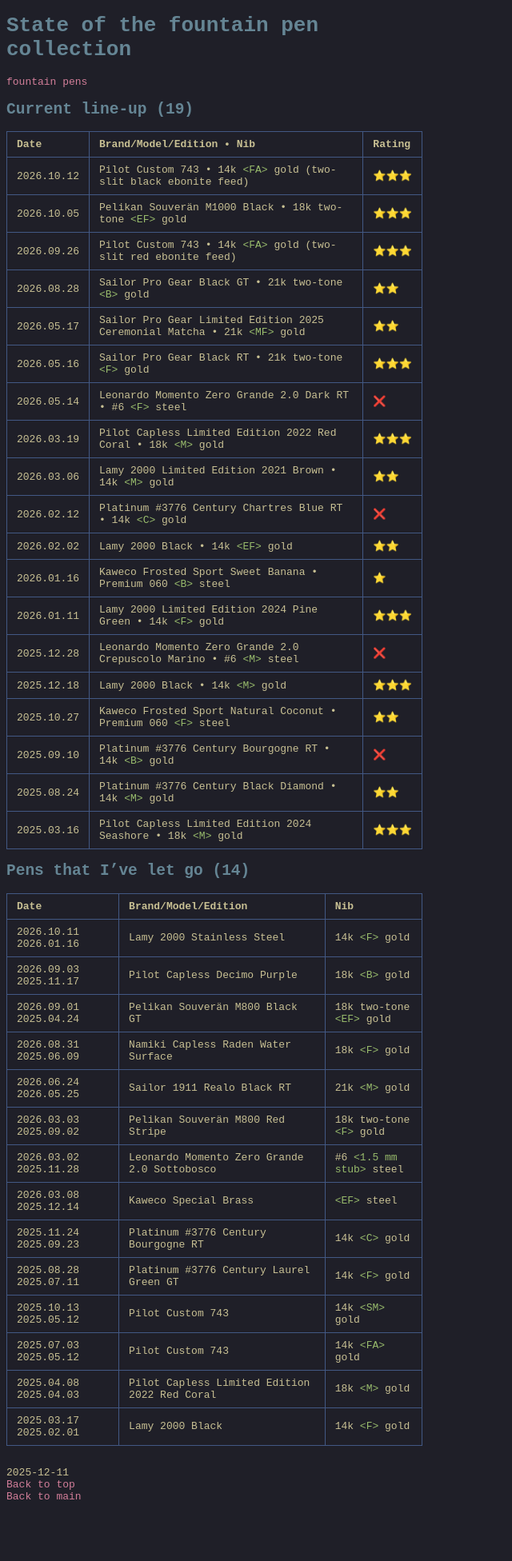
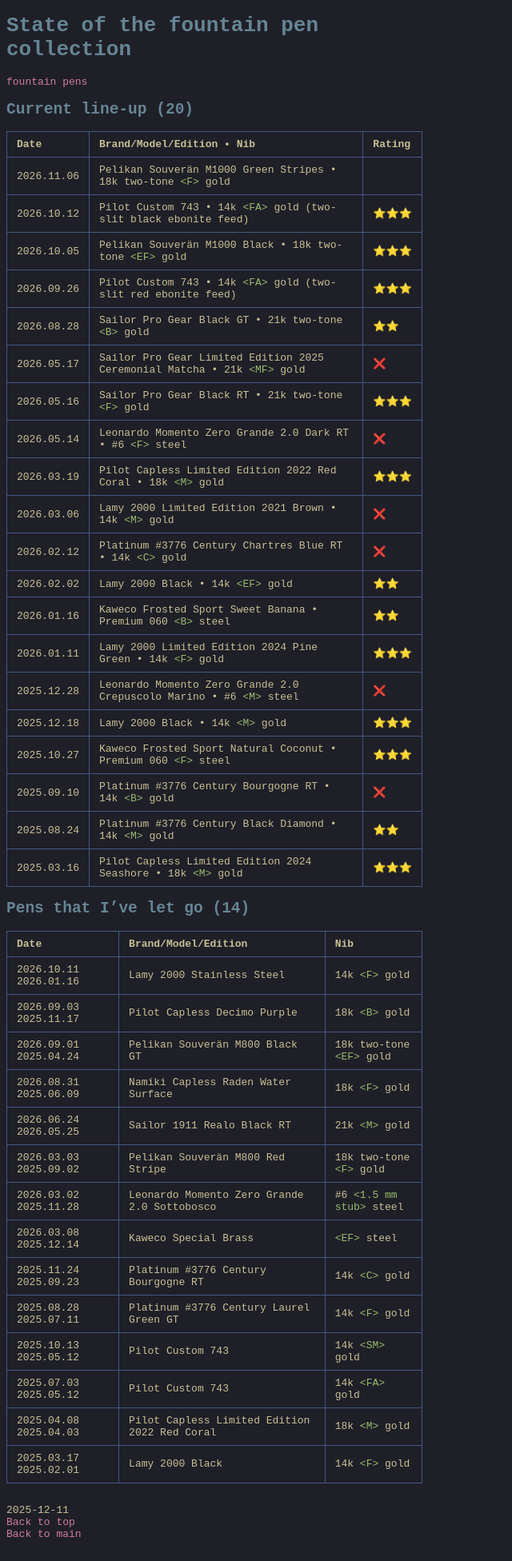
Before and after one commit to s-estay/s-estay.github.io, a Jekyll site: the page built from _posts/2025-12-11-fp-collection.md, in a window 1280 px wide. Shown: the whole page at 80% size, without its empty margins (0-640 px from the left). Built offline with Jekyll 4.4.1, drawn with Linux system fonts in a browser that asks for light colours; before the commit the page ends 1905 px from its top, so only the background shows below that.

Commit message:
New M1000 F && pens for sale

```diff
--- a/_posts/2025-12-11-fp-collection.md
+++ b/_posts/2025-12-11-fp-collection.md
@@ -8,27 +8,28 @@
 
 ## Current line-up <span data-table-row-count></span>
 
-| Date | Brand/Model/Edition • Nib                                                | Rating |
-| --- |--------------------------------------------------------------------------| --- |
-| 2026.10.12 | Pilot Custom 743 • 14k `<FA>` gold (two-slit black ebonite feed)         | ⭐️⭐️⭐️ |
-| 2026.10.05 | Pelikan Souverän M1000 Black • 18k two-tone `<EF>` gold                  | ⭐️⭐️⭐️ |
-| 2026.09.26 | Pilot Custom 743 • 14k `<FA>` gold (two-slit red ebonite feed)           | ⭐️⭐️⭐️ |
-| 2026.08.28 | Sailor Pro Gear Black GT • 21k two-tone `<B>` gold                       | ⭐️⭐️ |
-| 2026.05.17 | Sailor Pro Gear Limited Edition 2025 Ceremonial Matcha • 21k `<MF>` gold | ⭐️⭐️ |
-| 2026.05.16 | Sailor Pro Gear Black RT • 21k two-tone `<F>` gold                       | ⭐️⭐️⭐️ |
-| 2026.05.14 | Leonardo Momento Zero Grande 2.0 Dark RT • #6 `<F>` steel                | ❌️ |
-| 2026.03.19 | Pilot Capless Limited Edition 2022 Red Coral • 18k `<M>` gold            | ⭐️⭐️⭐️ |
-| 2026.03.06 | Lamy 2000 Limited Edition 2021 Brown • 14k `<M>` gold                    | ⭐️⭐️ |
-| 2026.02.12 | Platinum #3776 Century Chartres Blue RT • 14k `<C>` gold                 | ❌️ |
-| 2026.02.02 | Lamy 2000 Black • 14k `<EF>` gold                                        | ⭐️⭐️ |
-| 2026.01.16 | Kaweco Frosted Sport Sweet Banana • Premium 060 `<B>` steel              | ⭐️ |
-| 2026.01.11 | Lamy 2000 Limited Edition 2024 Pine Green • 14k `<F>` gold               | ⭐️⭐️⭐️ |
-| 2025.12.28 | Leonardo Momento Zero Grande 2.0 Crepuscolo Marino • #6 `<M>` steel      | ❌️ |
-| 2025.12.18 | Lamy 2000 Black • 14k `<M>` gold                                         | ⭐️⭐️⭐️ |
-| 2025.10.27 | Kaweco Frosted Sport Natural Coconut • Premium 060 `<F>` steel           | ⭐️⭐️ |
-| 2025.09.10 | Platinum #3776 Century Bourgogne RT • 14k `<B>` gold                     | ❌️ |
-| 2025.08.24 | Platinum #3776 Century Black Diamond • 14k `<M>` gold                    | ⭐️⭐️ |
-| 2025.03.16 | Pilot Capless Limited Edition 2024 Seashore • 18k `<M>` gold             | ⭐️⭐️⭐️ |
+| Date | Brand/Model/Edition • Nib | Rating |
+| --- | --- | --- |
+| 2026.11.06 | Pelikan Souverän M1000 Green Stripes • 18k two-tone `<F>` gold | |
+| 2026.10.12 | Pilot Custom 743 • 14k `<FA>` gold (two-slit black ebonite feed) | ⭐️⭐️⭐️ |
+| 2026.10.05 | Pelikan Souverän M1000 Black • 18k two-tone `<EF>` gold | ⭐️⭐️⭐️ |
+| 2026.09.26 | Pilot Custom 743 • 14k `<FA>` gold (two-slit red ebonite feed) | ⭐️⭐️⭐️ |
+| 2026.08.28 | Sailor Pro Gear Black GT • 21k two-tone `<B>` gold | ⭐️⭐️ |
+| 2026.05.17 | Sailor Pro Gear Limited Edition 2025 Ceremonial Matcha • 21k `<MF>` gold | ❌️ |
+| 2026.05.16 | Sailor Pro Gear Black RT • 21k two-tone `<F>` gold | ⭐️⭐️⭐️ |
+| 2026.05.14 | Leonardo Momento Zero Grande 2.0 Dark RT • #6 `<F>` steel | ❌️ |
+| 2026.03.19 | Pilot Capless Limited Edition 2022 Red Coral • 18k `<M>` gold | ⭐️⭐️⭐️ |
+| 2026.03.06 | Lamy 2000 Limited Edition 2021 Brown • 14k `<M>` gold | ❌️ |
+| 2026.02.12 | Platinum #3776 Century Chartres Blue RT • 14k `<C>` gold | ❌️ |
+| 2026.02.02 | Lamy 2000 Black • 14k `<EF>` gold | ⭐️⭐️ |
+| 2026.01.16 | Kaweco Frosted Sport Sweet Banana • Premium 060 `<B>` steel | ⭐️⭐️ |
+| 2026.01.11 | Lamy 2000 Limited Edition 2024 Pine Green • 14k `<F>` gold | ⭐️⭐️⭐️ |
+| 2025.12.28 | Leonardo Momento Zero Grande 2.0 Crepuscolo Marino • #6 `<M>` steel | ❌️ |
+| 2025.12.18 | Lamy 2000 Black • 14k `<M>` gold | ⭐️⭐️⭐️ |
+| 2025.10.27 | Kaweco Frosted Sport Natural Coconut • Premium 060 `<F>` steel | ⭐️⭐️⭐️ |
+| 2025.09.10 | Platinum #3776 Century Bourgogne RT • 14k `<B>` gold | ❌️ |
+| 2025.08.24 | Platinum #3776 Century Black Diamond • 14k `<M>` gold | ⭐️⭐️ |
+| 2025.03.16 | Pilot Capless Limited Edition 2024 Seashore • 18k `<M>` gold | ⭐️⭐️⭐️ |
 
 ## Pens that I've let go <span data-table-row-count></span>
 
```
